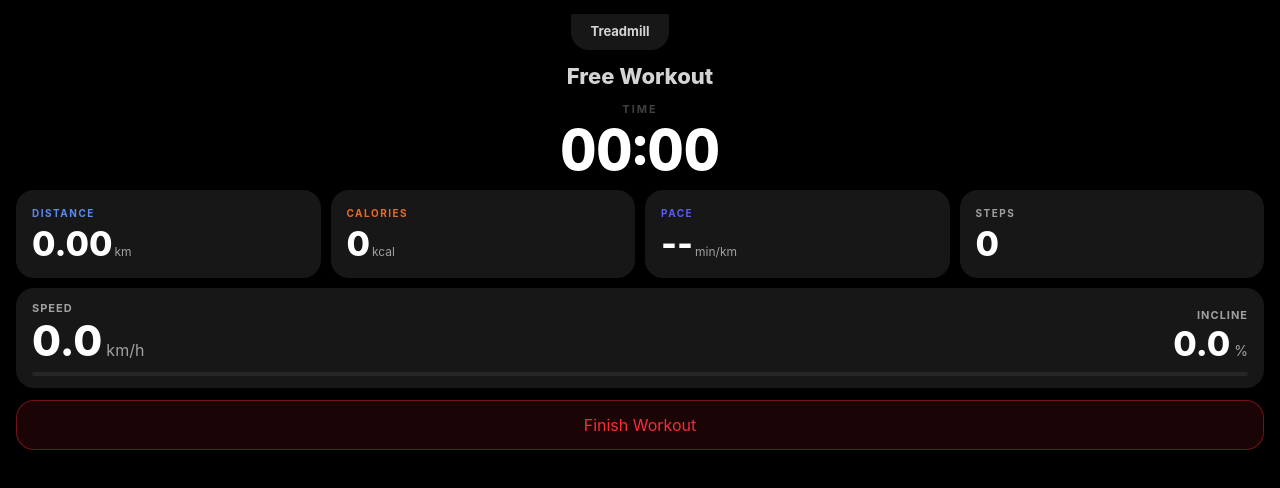
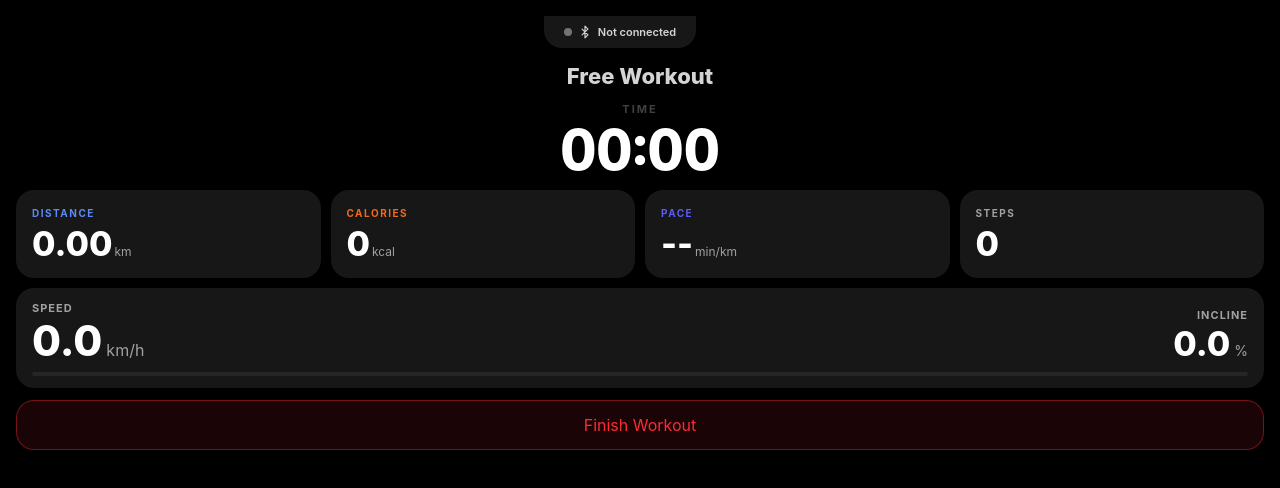
Before and after one commit to pashkes/treadmill-pwa, a React (Vite) app: page /live in a window 1280 px wide. Shown: the top 488 px of the page. Built offline with nearby package versions, Linux system fonts and the light colour scheme.

Commit message:
Show treadmill connection status

```diff
--- /dev/null
+++ b/src/features/bluetooth/TreadmillConnectionStatus.tsx
@@ -0,0 +1,50 @@
+import { Bluetooth, BluetoothConnected } from 'lucide-react';
+import { useT } from '../../i18n';
+import { useLiveStore } from '../live/live-store';
+
+type TreadmillConnectionStatusProps = {
+  compact?: boolean;
+};
+
+export function TreadmillConnectionStatus({ compact = false }: TreadmillConnectionStatusProps) {
+  const t = useT();
+  const connectionStatus = useLiveStore((state) => state.connectionStatus);
+  const connectionError = useLiveStore((state) => state.connectionError);
+  const deviceName = useLiveStore((state) => state.deviceName);
+
+  const Icon = connectionStatus === 'connected' ? BluetoothConnected : Bluetooth;
+  const label = connectionLabel(t.bluetooth, connectionStatus, connectionError, deviceName);
+
+  return (
+    <div className={`flex min-w-0 items-center ${compact ? 'gap-1.5 text-[11px]' : 'gap-2 text-sm'} font-semibold text-neutral-300`}>
+      <span className={`shrink-0 rounded-full ${compact ? 'h-2 w-2' : 'h-2.5 w-2.5'} ${dotColor(connectionStatus)}`} />
+      <Icon aria-hidden="true" className={`shrink-0 ${compact ? 'h-3.5 w-3.5' : 'h-4 w-4'}`} />
+      <span className="truncate">{label}</span>
+    </div>
+  );
+}
+
+type BluetoothMessages = ReturnType<typeof useT>['bluetooth'];
+type ConnectionStatus = ReturnType<typeof useLiveStore.getState>['connectionStatus'];
+type ConnectionError = ReturnType<typeof useLiveStore.getState>['connectionError'];
+
+function connectionLabel(
+  bluetooth: BluetoothMessages,
+  connectionStatus: ConnectionStatus,
+  connectionError: ConnectionError,
+  deviceName: string | null,
+): string {
+  if (connectionStatus === 'connected') return deviceName ?? bluetooth.connected;
+  if (connectionStatus === 'connecting') return bluetooth.connecting;
+  if (connectionStatus === 'error') {
+    return connectionError && connectionError in bluetooth ? bluetooth[connectionError as keyof BluetoothMessages] : bluetooth.error;
+  }
+  return bluetooth.disconnected;
+}
+
+function dotColor(connectionStatus: ConnectionStatus): string {
+  if (connectionStatus === 'connected') return 'bg-green-500 shadow-[0_0_8px_#30D158]';
+  if (connectionStatus === 'connecting') return 'bg-[#5B8AF6] shadow-[0_0_8px_#5B8AF6]';
+  if (connectionStatus === 'error') return 'bg-red-500';
+  return 'bg-neutral-500';
+}
--- a/src/features/home/HomeScreen.tsx
+++ b/src/features/home/HomeScreen.tsx
@@ -4,6 +4,7 @@ import { useAppStore } from '../../app/app-store';
 import { useTodayWorkouts } from '../../db/workout-live-queries';
 import { todayString } from '../../domain/date-time';
 import { summarizeWorkouts } from '../../domain/stats';
+import { TreadmillConnectionStatus } from '../bluetooth/TreadmillConnectionStatus';
 import { useTreadmillConnection } from '../bluetooth/use-treadmill-connection';
 import { ExportButton } from '../export/ExportButton';
 import { useLiveStore } from '../live/live-store';
@@ -17,7 +18,6 @@ export function HomeScreen() {
   const workouts = useTodayWorkouts(today);
   const summary = summarizeWorkouts(workouts);
   const isConnected = useLiveStore((state) => state.isConnected);
-  const deviceName = useLiveStore((state) => state.deviceName);
   const start = useLiveStore((state) => state.start);
   const { toggleConnection } = useTreadmillConnection();
   const showToast = useAppStore((state) => state.showToast);
@@ -59,10 +59,7 @@ export function HomeScreen() {
           GO
         </button>
         <div className="flex items-center justify-between rounded-[14px] bg-neutral-800 px-3 py-2.5">
-          <div className="flex min-w-0 items-center gap-2 text-sm font-semibold">
-            <span className={`h-2.5 w-2.5 rounded-full ${isConnected ? 'bg-green-500 shadow-[0_0_8px_#30D158]' : 'bg-red-500'}`} />
-            <span className="truncate">{isConnected ? (deviceName ?? t.home.connected) : t.home.disconnected}</span>
-          </div>
+          <TreadmillConnectionStatus />
           <button
             type="button"
             className={`rounded-full px-4 py-2 text-[13px] font-bold text-white ${isConnected ? 'border border-neutral-700 bg-neutral-900 text-neutral-400' : 'bg-[#5B5BF6]'}`}
--- a/src/features/live/LiveScreen.tsx
+++ b/src/features/live/LiveScreen.tsx
@@ -2,6 +2,7 @@ import { useEffect } from 'react';
 import { useNavigate } from '@tanstack/react-router';
 import { useAppStore } from '../../app/app-store';
 import { formatDuration, formatPace } from '../../domain/workout';
+import { TreadmillConnectionStatus } from '../bluetooth/TreadmillConnectionStatus';
 import { useLiveStore } from './live-store';
 import { useT } from '../../i18n';
 import { useScreenWakeLock } from './use-screen-wake-lock';
@@ -13,7 +14,6 @@ export function LiveScreen() {
   const navigate = useNavigate();
   const showToast = useAppStore((state) => state.showToast);
   const {
-    deviceName,
     isPaused,
     seconds,
     km,
@@ -64,7 +64,7 @@ export function LiveScreen() {
       <header className="flex items-center justify-between px-4">
         <div />
         <div className="min-w-0 max-w-[72vw] rounded-b-[18px] bg-neutral-900 px-5 py-2 text-center">
-          <div className="truncate text-[13px] font-bold text-neutral-300">{deviceName ?? t.live.treadmill}</div>
+          <TreadmillConnectionStatus compact />
         </div>
         <div className="h-10 w-10" />
       </header>
--- a/src/i18n/en.ts
+++ b/src/i18n/en.ts
@@ -17,6 +17,14 @@ const en = {
     steps: 'Steps',
     bluetoothUnsupported: 'Chrome is required (Android / Desktop)',
     connectFailed: 'Failed to connect to treadmill',
+  },
+  bluetooth: {
+    connected: 'Connected',
+    connecting: 'Connecting...',
+    disconnected: 'Not connected',
+    error: 'Connection failed',
+    savedDeviceUnavailable: 'Auto-connect is not supported in this browser',
+    savedDeviceNotFound: 'Saved treadmill permission was removed',
   },
   export: {
     label: 'Export workouts',
--- a/src/i18n/ru.ts
+++ b/src/i18n/ru.ts
@@ -19,6 +19,14 @@ const ru: Translations = {
     steps: 'Шаги',
     bluetoothUnsupported: 'Нужен Chrome (Android / Desktop)',
     connectFailed: 'Не удалось подключиться к дорожке',
+  },
+  bluetooth: {
+    connected: 'Подключено',
+    connecting: 'Подключение...',
+    disconnected: 'Не подключено',
+    error: 'Ошибка подключения',
+    savedDeviceUnavailable: 'Автоподключение не поддерживается в этом браузере',
+    savedDeviceNotFound: 'Доступ к сохранённой дорожке удалён',
   },
   export: {
     label: 'Экспорт тренировок',
--- a/src/i18n/uk.ts
+++ b/src/i18n/uk.ts
@@ -19,6 +19,14 @@ const uk: Translations = {
     steps: 'Кроки',
     bluetoothUnsupported: 'Потрібен Chrome (Android / Desktop)',
     connectFailed: 'Не вдалося підключитися до доріжки',
+  },
+  bluetooth: {
+    connected: 'Підключено',
+    connecting: 'Підключення...',
+    disconnected: 'Не підключено',
+    error: 'Помилка підключення',
+    savedDeviceUnavailable: 'Автопідключення не підтримується в цьому браузері',
+    savedDeviceNotFound: 'Доступ до збереженої доріжки видалено',
   },
   export: {
     label: 'Експорт тренувань',
```
Also changed, not shown: 2 other files (tests, documents, lock files or other folders).
